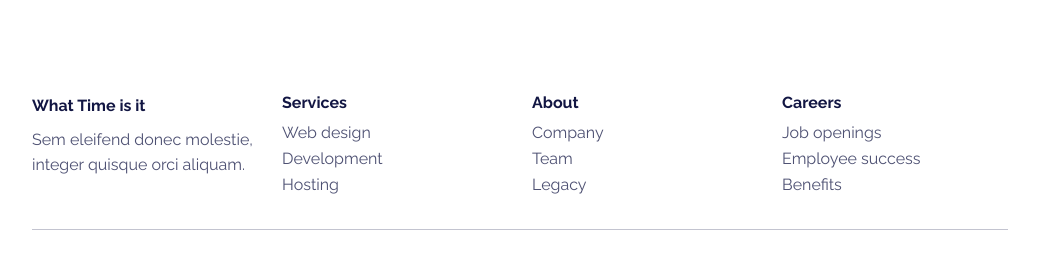
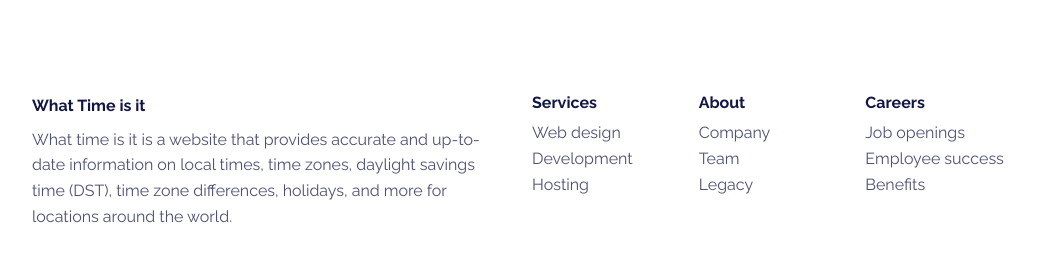
Before and after one commit to shahidali6/whattimeisit.me_v1a, a plain HTML site: page 404.html in a window 1280 px wide. Shown: the part 864-1122 px from the top of the page, without its empty margins (120-1159 px from the left). Drawn offline with nearby package versions, Linux system fonts and the light colour scheme.

Commit message:
navigation updated.

```diff
--- a/404.html
+++ b/404.html
@@ -43,11 +43,11 @@
     <footer>
         <div class="container py-4 py-lg-5">
             <div class="row row-cols-2 row-cols-md-4">
-                <div class="col-12 col-md-3">
+                <div class="col-auto col-sm-12 col-md-8 col-lg-6 col-xl-6 col-xxl-6">
                     <div class="fw-bold d-flex align-items-center mb-2"><span>What Time is it</span></div>
-                    <p class="text-muted">Sem eleifend donec molestie, integer quisque orci aliquam.</p>
+                    <p class="text-muted">What time is it is a website that provides accurate and up-to-date information on local times, time zones, daylight savings time (DST), time zone differences, holidays, and more for locations around the world.</p>
                 </div>
-                <div class="col-sm-4 col-md-3 text-lg-start d-flex flex-column">
+                <div class="col-auto col-sm-4 col-md-4 col-lg-3 col-xl-2 col-xxl-2 text-lg-start d-flex flex-column">
                     <h3 class="fs-6 fw-bold">Services</h3>
                     <ul class="list-unstyled">
                         <li><a href="#">Web design</a></li>
@@ -55,7 +55,7 @@
                         <li><a href="#">Hosting</a></li>
                     </ul>
                 </div>
-                <div class="col-sm-4 col-md-3 text-lg-start d-flex flex-column">
+                <div class="col-auto col-sm-4 col-md-4 col-lg-3 col-xl-2 col-xxl-2 text-lg-start d-flex flex-column">
                     <h3 class="fs-6 fw-bold">About</h3>
                     <ul class="list-unstyled">
                         <li><a href="#">Company</a></li>
@@ -63,7 +63,7 @@
                         <li><a href="#">Legacy</a></li>
                     </ul>
                 </div>
-                <div class="col-sm-4 col-md-3 text-lg-start d-flex flex-column">
+                <div class="col-auto col-sm-4 col-md-4 col-lg-3 col-xl-2 col-xxl-2 text-lg-start d-flex flex-column">
                     <h3 class="fs-6 fw-bold">Careers</h3>
                     <ul class="list-unstyled">
                         <li><a href="#">Job openings</a></li>
@@ -90,9 +90,10 @@
         </div>
     </footer>
     <script src="https://cdn.jsdelivr.net/npm/bootstrap@5.3.1/dist/js/bootstrap.bundle.min.js"></script>
+    <script src="/assets/js/const.js"></script>
+    <script src="/assets/js/card-generation.js"></script>
     <script src="/assets/js/startup-modern.js"></script>
     <script src="/assets/js/time.js"></script>
-    <script src="/assets/js/timezone-card.js"></script>
 </body>
 
 </html>
```
